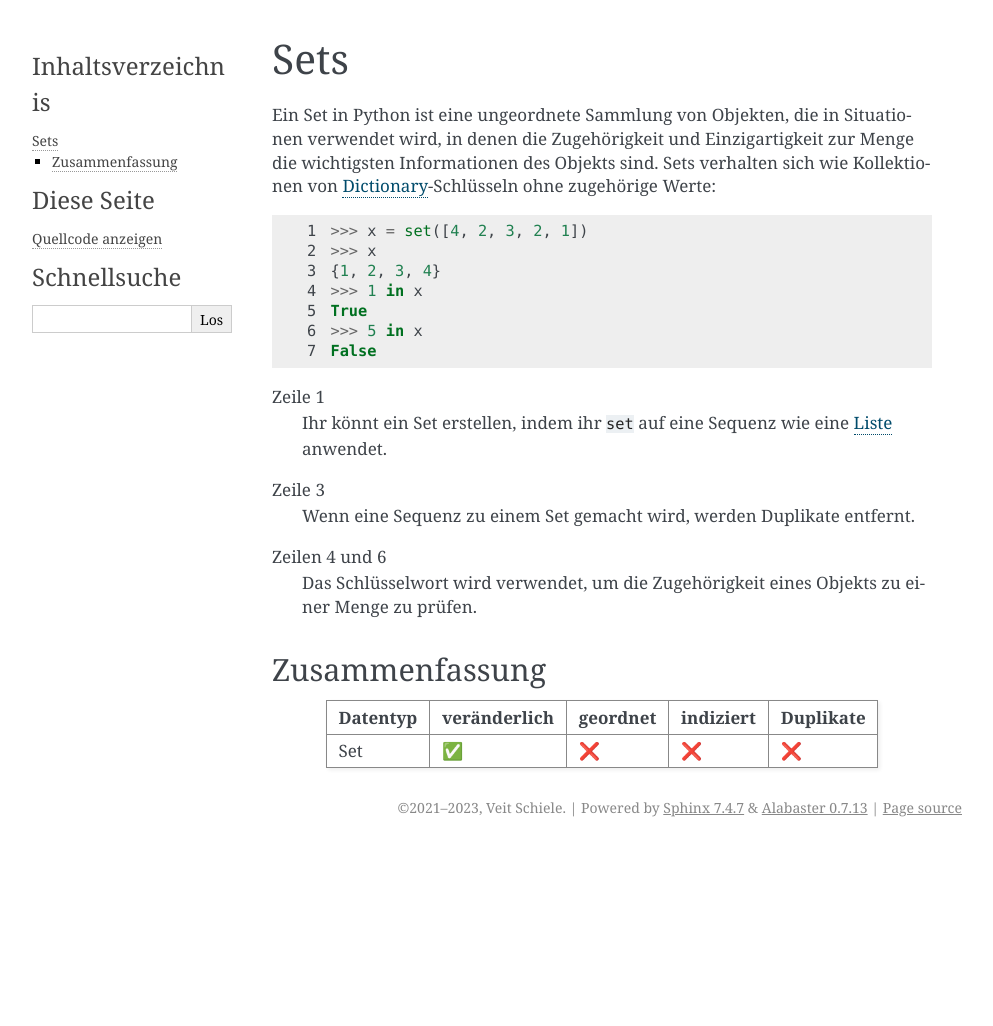
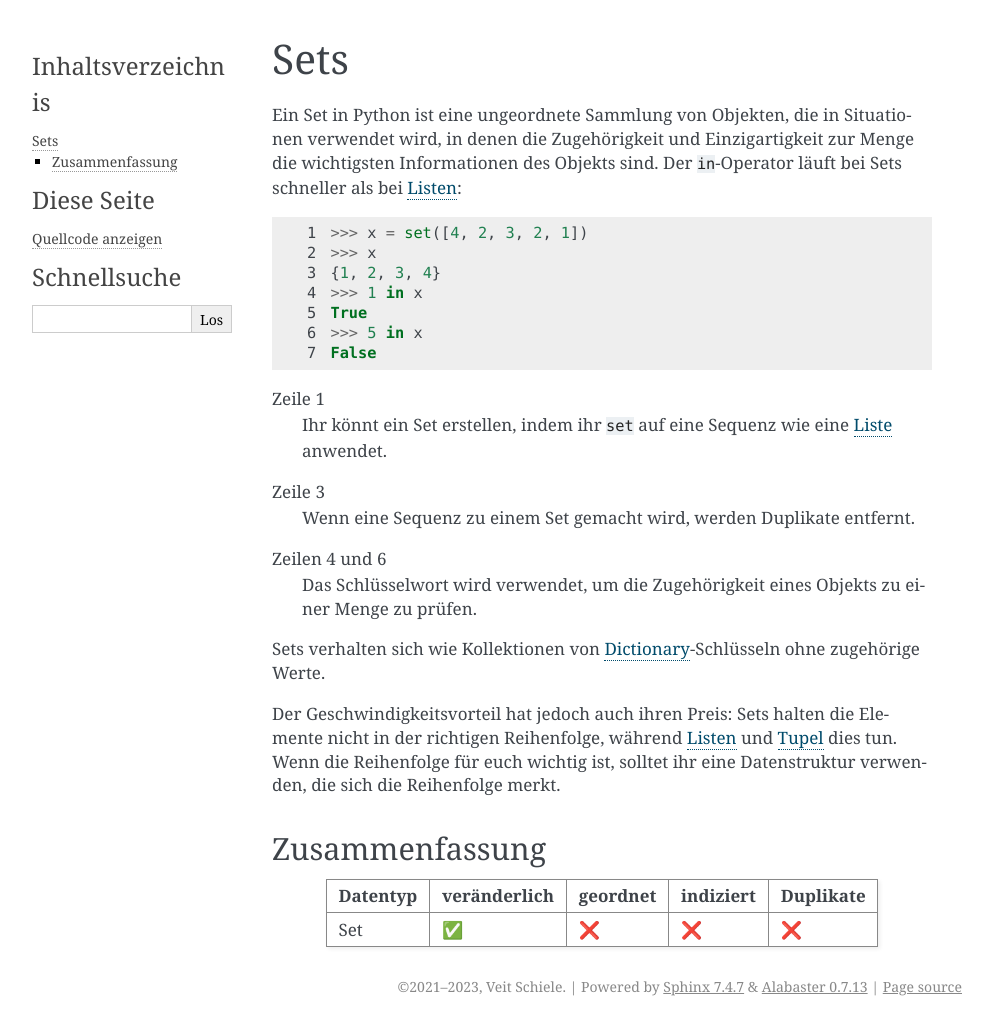
Before and after one commit to veit/python-basics-tutorial-de, a Sphinx documentation site: the page built from docs/types/sets.rst, in a window 1280 px wide. Shown: the whole page, without its empty margins (148-1141 px from the left). Built offline with Sphinx 7.4.7, drawn with Linux system fonts in a browser that asks for light colours; pages that are not in the unit, such as notebooks, are missing from menus; before the commit the page ends 900 px from its top, so only the background shows below that.

Commit message:
:memo: Update set type

```diff
--- a/docs/types/sets.rst
+++ b/docs/types/sets.rst
@@ -3,8 +3,8 @@ Sets
 
 Ein Set in Python ist eine ungeordnete Sammlung von Objekten, die in Situationen
 verwendet wird, in denen die Zugehörigkeit und Einzigartigkeit zur Menge die
-wichtigsten Informationen des Objekts sind. Sets verhalten sich wie Kollektionen
-von :doc:`Dictionary <dicts>`-Schlüsseln ohne zugehörige Werte:
+wichtigsten Informationen des Objekts sind. Der ``in``-Operator läuft bei Sets
+schneller als bei :doc:`lists`:
 
 .. code-block:: python
    :linenos:
@@ -26,6 +26,14 @@ Zeilen 4 und 6
     Das Schlüsselwort wird verwendet, um die Zugehörigkeit eines Objekts zu
     einer Menge zu prüfen.
 
+Sets verhalten sich wie Kollektionen von :doc:`Dictionary <dicts>`-Schlüsseln
+ohne zugehörige Werte.
+
+Der Geschwindigkeitsvorteil hat jedoch auch ihren Preis: Sets halten die
+Elemente nicht in der richtigen Reihenfolge, während :doc:`lists` und
+:doc:`tuples` dies tun. Wenn die Reihenfolge für euch wichtig ist, solltet ihr
+eine Datenstruktur verwenden, die sich die Reihenfolge merkt.
+
 Zusammenfassung
 ---------------
 
```
